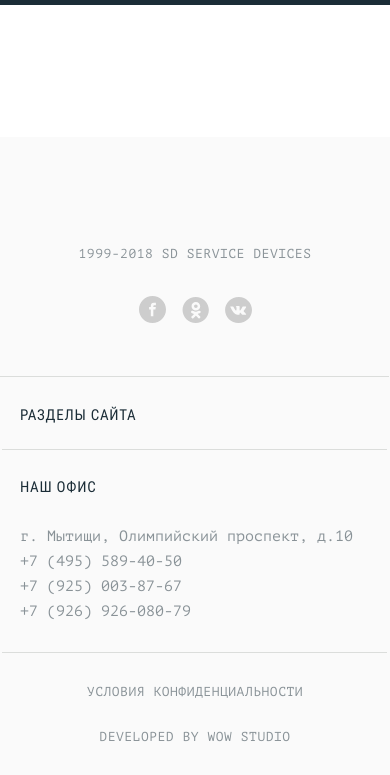
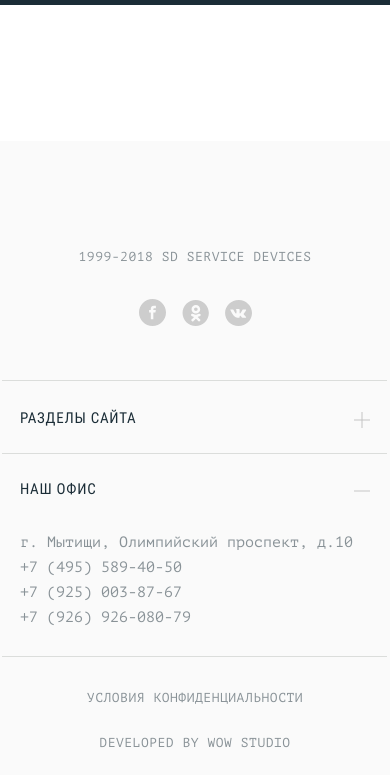
Before and after one commit to tkoshurnikova/smart-device, a website: page source/index.html in a window 390 px wide. Shown: the part 69-844 px from the top of the page. Drawn offline with nearby package versions, Linux system fonts and the light colour scheme; files that its build step writes are made by us from their sources.

Commit message:
Подвал

```diff
--- a/source/index.html
+++ b/source/index.html
@@ -83,8 +83,16 @@
       </div>
     </div>
     <div class="page-footer__navigation">
-      <nav>
-        <h3>Разделы сайта</h3>
+      <nav class="accordion-element accordion-element--no-js">
+        <div>
+          <h3>Разделы сайта</h3>
+          <button type="button">
+            <span class="visually-hidden">Открыть раздел</span>
+            <svg width="16" height="16" viewBox="0 0 16 16" fill="none" xmlns="http://www.w3.org/2000/svg">
+              <path fill-rule="evenodd" clip-rule="evenodd" d="M8.5 7.5V0H7.5V7.5H0V8.5H7.5V16H8.5V8.5H16V7.5H8.5Z" fill="#C4C4C4"/>
+            </svg>
+          </button>
+        </div>
         <ul>
           <li>
             <a href="">О компании</a>
@@ -109,8 +117,16 @@
           </li>
         </ul>
       </nav>
-      <div class="page-footer__address">
-        <h3>Наш офис</h3>
+      <div class="page-footer__address accordion-element accordion-element--opened accordion-element--no-js">
+        <div>
+          <h3>Наш офис</h3>
+          <button type="button">
+            <span class="visually-hidden">Закрыть раздел</span>
+            <svg width="16" height="2" viewBox="0 0 16 2" fill="none" xmlns="http://www.w3.org/2000/svg">
+              <path d="M0 0.5H16V1.5H0V0.5Z" fill="#C4C4C4"/>
+            </svg>
+          </button>
+        </div>
         <address>
           <span>г. Мытищи, Олимпийский проспект, д.10</span>
           <a href="tel:+74955894050">+7 (495) 589-40-50</a>
@@ -120,9 +136,10 @@
       </div>
     </div>
     <div class="page-footer__copyright">
-      <p>Условия конфиденциальности</p>
-      <p>Developed by wow studio</p>
+      <a href="#">Условия конфиденциальности</a>
+      <a href="#">Developed by wow studio</a>
     </div>
   </footer>
+  <script src="js/accordion.js"></script>
 </body>
 </html>
--- /dev/null
+++ b/source/js/accordion.js
@@ -0,0 +1,24 @@
+'use strict';
+
+(function () {
+  var pageFooter = document.querySelector('.page-footer');
+
+  if (pageFooter) {
+    var accordionElements = pageFooter.querySelectorAll('.accordion-element');
+
+    accordionElements.forEach(function (accordionElement) {
+      accordionElement.classList.remove('accordion-element--no-js');
+      var button = accordionElement.querySelector('button');
+
+      button.addEventListener('click', function () {
+        accordionElement.classList.toggle('accordion-element--opened');
+
+        if (accordionElement.classList.contains('accordion-element--opened')) {
+          button.innerHTML = '<span class="visually-hidden">Закрыть раздел</span><svg width="16" height="2" viewBox="0 0 16 2" fill="none" xmlns="http://www.w3.org/2000/svg"><path d="M0 0.5H16V1.5H0V0.5Z" fill="#C4C4C4"/></svg>';
+        } else {
+          button.innerHTML = '<span class="visually-hidden">Открыть раздел</span><svg width="16" height="16" viewBox="0 0 16 16" fill="none" xmlns="http://www.w3.org/2000/svg"><path fill-rule="evenodd" clip-rule="evenodd" d="M8.5 7.5V0H7.5V7.5H0V8.5H7.5V16H8.5V8.5H16V7.5H8.5Z" fill="#C4C4C4"/></svg>';
+        }
+      });
+    });
+  }
+})();
--- /dev/null
+++ b/source/sass/blocks/accordion-element.scss
@@ -0,0 +1,49 @@
+.accordion-element button {
+  display: none;
+}
+
+@media (max-width: 767px) {
+  .accordion-element > div {
+    display: flex;
+    justify-content: space-between;
+    align-items: center;
+  }
+
+  .accordion-element button {
+    display: flex;
+    justify-content: center;
+    align-items: center;
+    width: 16px;
+    height: 16px;
+    padding: 0;
+    border: none;
+    background-color: transparent;
+    cursor: pointer;
+
+    &:hover,
+    &:focus {
+      opacity: 0.5;
+    }
+
+    &:active {
+      border: none;
+      outline: none;
+    }
+  }
+
+  .accordion-element ul,
+  .accordion-element address {
+    display: none;
+  }
+
+  .accordion-element--no-js ul,
+  .accordion-element--no-js address,
+  .accordion-element--opened ul,
+  .accordion-element--opened address {
+    display: block;
+  }
+
+  .accordion-element--no-js button {
+    display: none;
+  }
+}
--- a/source/sass/blocks/page-footer.scss
+++ b/source/sass/blocks/page-footer.scss
@@ -8,7 +8,8 @@
   background-color: #fafafa;
 }
 
-.page-footer p {
+.page-footer p,
+.page-footer__copyright a {
   display: flex;
   align-items: center;
   font-family: "PT Mono", "Cambria", serif;
@@ -18,7 +19,8 @@
   line-height: 24px;
   letter-spacing: 0.04em;
   text-transform: uppercase;
-  color: #1B2D37;
+  text-decoration: none;
+  color: #1b2d37;
   opacity: 0.5;
 }
 
@@ -29,14 +31,14 @@
   margin-top: 15px;
   margin-bottom: 25px;
   padding: 0;
-  font-family: "Roboto Condensed", "Tahoma", sans-serif;;
+  font-family: "Roboto Condensed", "Tahoma", sans-serif;
   font-style: normal;
   font-weight: 400;
   font-size: 15px;
   line-height: 16px;
   letter-spacing: 0.05em;
   text-transform: uppercase;
-  color: #1B2D37;
+  color: #1b2d37;
 }
 
 .page-footer__social {
@@ -48,6 +50,7 @@
   display: flex;
   justify-content: flex-start;
   align-items: center;
+  flex-wrap: wrap;
   margin: 0;
   margin-top: 50px;
   padding: 0;
@@ -91,7 +94,6 @@
   width: 100%;
   margin: 0;
   padding: 0;
-  height: 150px;
   list-style: none;
 }
 
@@ -115,7 +117,7 @@
   font-weight: 400;
   font-size: 15px;
   line-height: 25px;
-  color: #1B2D37;
+  color: #1b2d37;
   opacity: 0.5;
   text-decoration: none;
 }
@@ -131,6 +133,10 @@
   width: 42.5%;
 }
 
+.page-footer__copyright a {
+  margin-bottom: 13px;
+}
+
 .page-footer::after {
   content: "";
   position: absolute;
@@ -144,6 +150,15 @@
   opacity: 0.2;
 }
 
+.page-footer a:hover,
+.page-footer a:focus {
+  opacity: 0.8;
+}
+
+.page-footer a:active {
+  opacity: 1;
+}
+
 @media (max-width: 1023px) {
   .page-footer {
     padding: 11px 3.4%;
@@ -154,6 +169,8 @@
   .page-footer__social {
     display: flex;
     justify-content: space-between;
+    align-items: center;
+    position: relative;
     width: 100%;
     box-sizing: border-box;
     margin-bottom: 45px;
@@ -162,19 +179,20 @@
   .page-footer__social::after {
     content: "";
     position: absolute;
-    bottom: 360px;
-    left: 0;
+    bottom: -22px;
+    left: -3.4%;
     right: 0;
     display: block;
-    width: 100%;
+    width: 106.8%;
     height: 1px;
     background-color: #626962;
     opacity: 0.2;
   }
 
   .page-footer__social-list {
+    order: 2;
     margin-top: 0;
-    order: 2;
+    max-width: 200px;
   }
 
   .page-footer__social-info {
@@ -185,7 +203,7 @@
   }
 
   .page-footer__social-info p {
-    padding-left: 30px;
+    padding-left: 14px;
     margin-top: 16px;
   }
 
@@ -219,8 +237,26 @@
     margin-top: 5px;
   }
 
+  .page-footer__copyright a {
+    margin-bottom: 12px;
+    margin-top: 14px;
+  }
+
   .page-footer::after {
-    bottom: 69px;
+    display: none;
+  }
+
+  .page-footer__navigation::after {
+    content: "";
+    position: absolute;
+    bottom: -37px;
+    left: -3.4%;
+    right: 0;
+    display: block;
+    width: 106.8%;
+    height: 1px;
+    background-color: #626962;
+    opacity: 0.2;
   }
 }
 
@@ -242,6 +278,10 @@
     margin-bottom: 52px;
   }
 
+  .page-footer__social-list {
+    justify-content: center;
+  }
+
   .page-footer__social-info {
     width: 100%;
   }
@@ -257,12 +297,9 @@
     margin-bottom: 13px;
   }
 
-  .page-footer__navigation ul {
-    display: none; /*временно*/
-  }
-
   .page-footer__address address {
-    margin-bottom: 30px;
+    margin-bottom: 24px;
+    margin-top: 4px;
   }
 
   .page-footer__copyright {
@@ -273,19 +310,14 @@
     right: 0;
   }
 
-  .page-footer__copyright p {
-    margin-top: 8px
-  }
-
-  .page-footer::after {
-    display: none;
+  .page-footer__copyright a {
+    margin-bottom: 7px;
   }
 
   .page-footer__social::after {
-    position: relative;
     left: -5.1%;
-    bottom: -158px;
-    width: 121%;
+    bottom: -49px;
+    width: 110%;
   }
 
   .page-footer__navigation nav {
@@ -294,9 +326,9 @@
 
   .page-footer__navigation nav::after {
     content: "";
-    position: relative;
+    position: absolute;
     left: -5.1%;
-    bottom: 3px;
+    bottom: 1px;
     display: block;
     height: 1px;
     width: 110%;
@@ -304,15 +336,9 @@
     opacity: 0.2;
   }
 
-  .page-footer__copyright::before {
-    content: "";
-    position: absolute;
+  .page-footer__navigation::after {
+    bottom: -3px;
     left: -5.1%;
-    top: -20px;
-    display: block;
-    height: 1px;
     width: 110%;
-    background-color: #626962;
-    opacity: 0.2;
   }
 }
--- a/source/sass/style.scss
+++ b/source/sass/style.scss
@@ -7,4 +7,5 @@
 @import "blocks/page-header.scss";
 @import "blocks/page-main.scss";
 @import "blocks/page-footer.scss";
+@import "blocks/accordion-element.scss";
 @import "blocks/visually-hidden";
```
Also changed, not shown: build/css/style.min.css, build/img/icons/icon-minus.svg (added), build/img/icons/icon-plus.svg (added), build/img/sprite_auto.svg, build/index.html, build/js/accordion.js (added), source/img/icons/icon-minus.svg (added), source/img/icons/icon-plus.svg (added), 1 other file.
